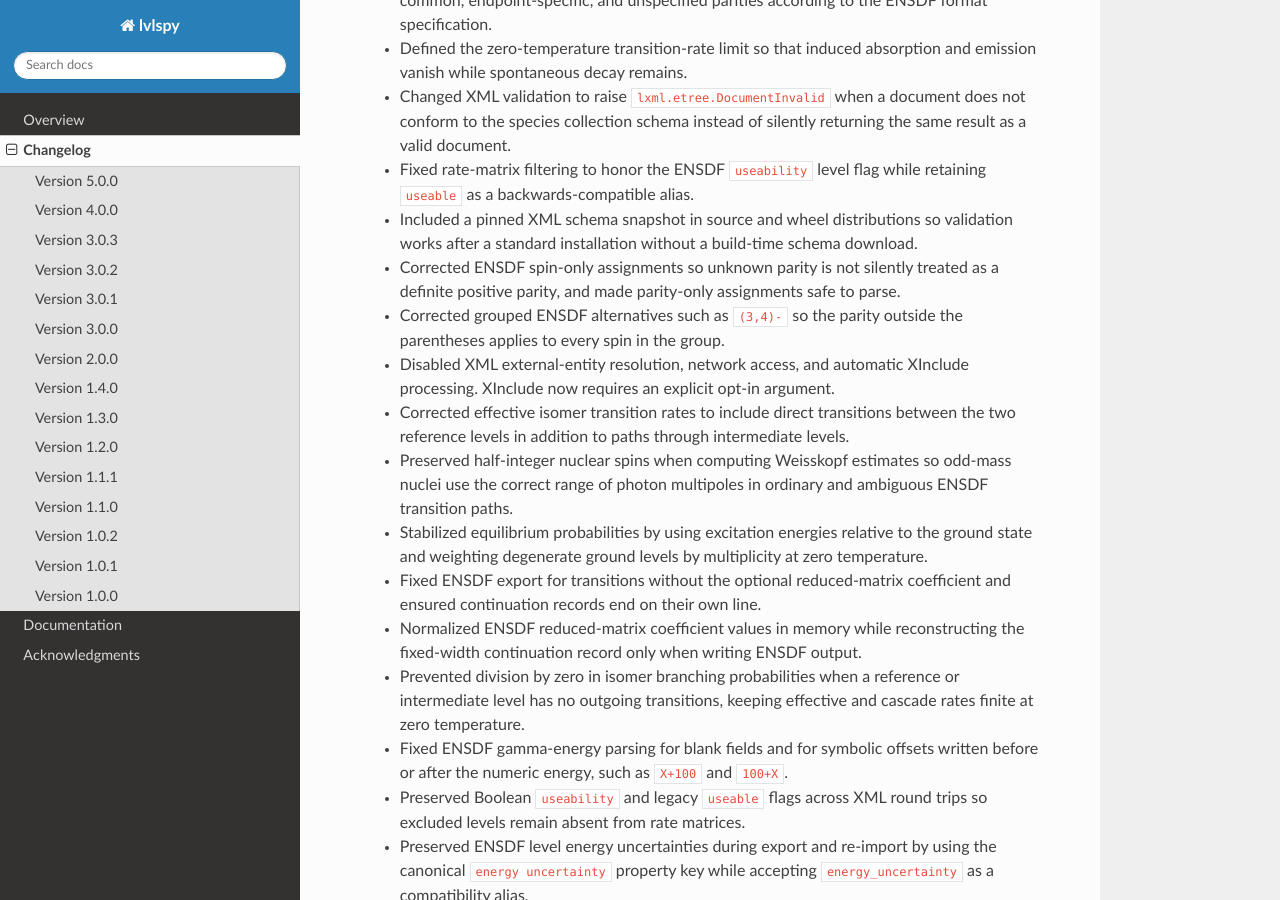
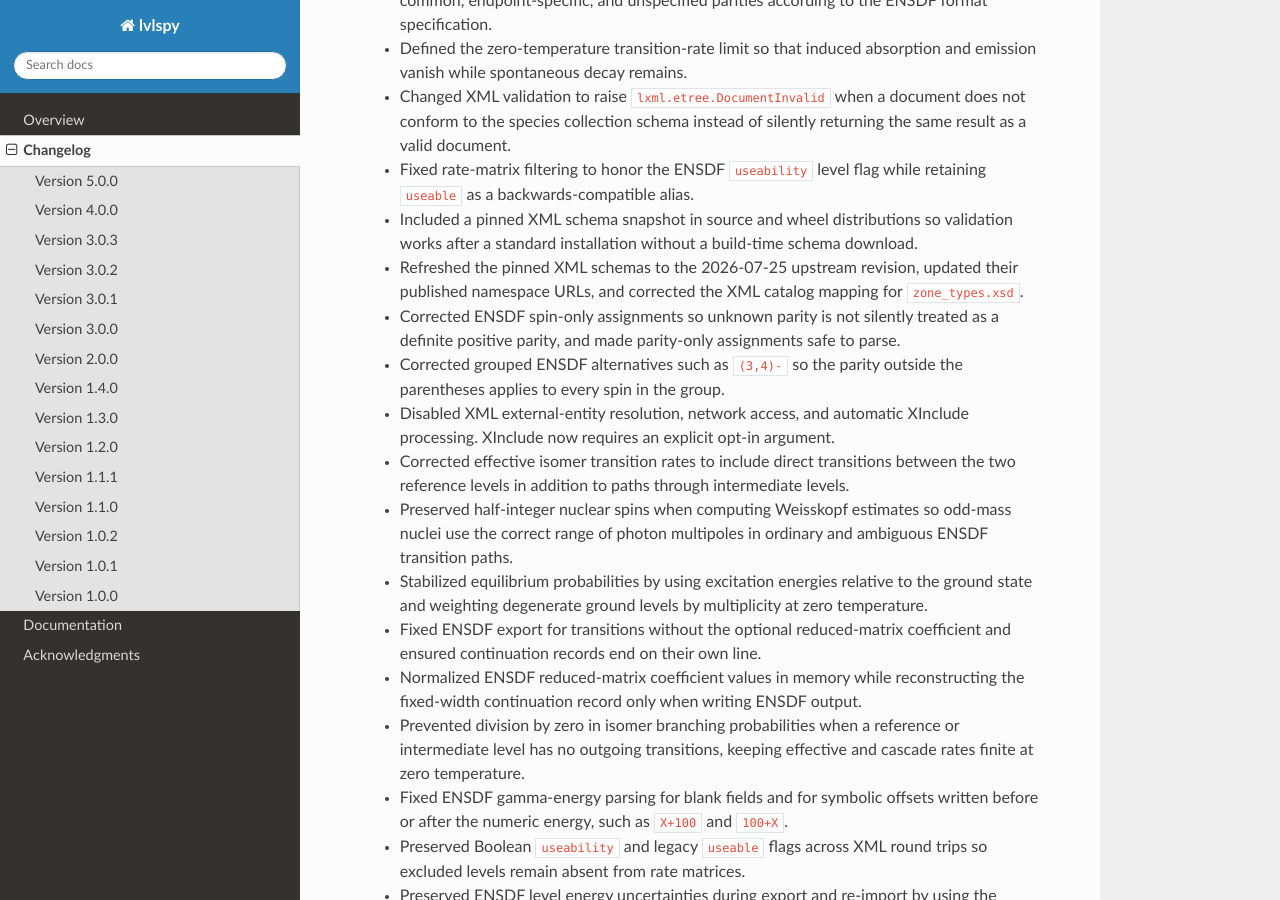
Before and after one commit to jaadt7/lvlspy, a Sphinx documentation site: the page built from doc/source/changelog.rst, in a window 1280 px wide and 900 px high, scrolled down 589 px. Built offline with Sphinx 7.4.7 and the Read the Docs theme 3.1.0, drawn with Linux system fonts in a browser that asks for light colours.

Commit message:
Refresh vendored XML schemas

```diff
--- a/doc/source/changelog.rst
+++ b/doc/source/changelog.rst
@@ -32,6 +32,9 @@ Fix:
   * Included a pinned XML schema snapshot in source and wheel distributions so
     validation works after a standard installation without a build-time schema
     download.
+  * Refreshed the pinned XML schemas to the 2026-07-25 upstream revision,
+    updated their published namespace URLs, and corrected the XML catalog
+    mapping for ``zone_types.xsd``.
   * Corrected ENSDF spin-only assignments so unknown parity is not silently
     treated as a definite positive parity, and made parity-only assignments
     safe to parse.
```
Also changed, not shown: lvlspy/extensions/io/xml/xsd_pub/README.md, 8 other files.
